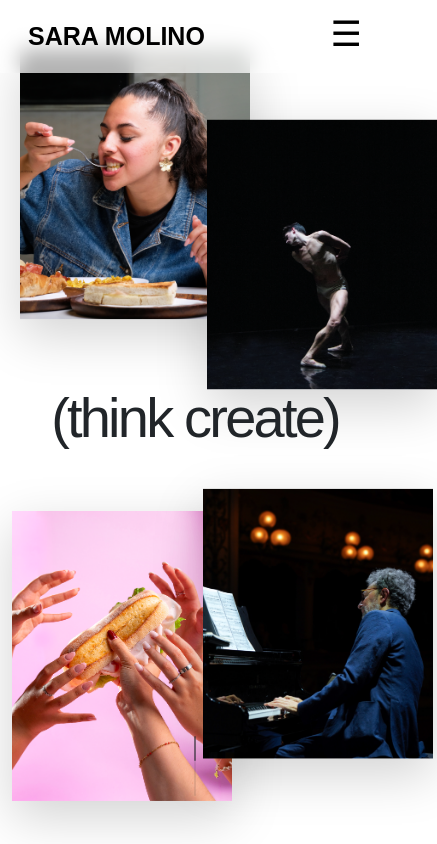
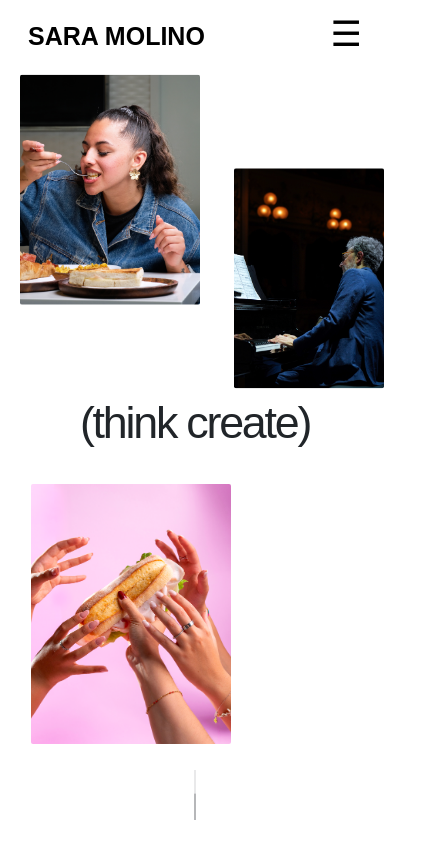
Before and after one commit to alessiodalberto002/portfolio-saretta, a React (Vite) app: page / in a window 390 px wide. Shown: the top 844 px of the page, 437 px wide, since content can reach past the window. Built offline with nearby package versions, Linux system fonts and the light colour scheme; a web font is replaced by a local one.

Commit message:
modifica hero per mobile

```diff
--- a/src/components/Hero/Hero.jsx
+++ b/src/components/Hero/Hero.jsx
@@ -14,7 +14,6 @@ const Hero = () => {
     const text = "(think create)";
     const [isMobile, setIsMobile] = useState(false);
 
-    // Gestione responsive per lo switch delle coordinate
     useEffect(() => {
         const checkMobile = () => setIsMobile(window.innerWidth < 992);
         checkMobile();
@@ -23,77 +22,63 @@ const Hero = () => {
     }, []);
 
     const boxes = [
-        // 1. ALTO SINISTRA (Visibile ovunque)
+        // 1. ALTO SINISTRA - Presente in entrambi, ma ridimensionato per mobile
         {
             id: 1, img: copScalo, isMobile: true,
             d: { w: '280px', h: '380px', top: '5%', left: '7%' },
-            m: { w: '230px', h: '270px', top: '8%', left: '5%' },
+            m: { w: '180px', h: '230px', top: '10%', left: '5%' },
             delay: 0.2, dur: 4
         },
-        // 2. ALTO DESTRA (Visibile ovunque)
+        // 2. CENTRO DESTRA - Solo desktop (per evitare sovrapposizioni su mobile)
         {
-            id: 2, img: copAmami, isMobile: true,
+            id: 2, img: copAmami, isMobile: false,
             d: { w: '240px', h: '320px', top: '8%', left: '72%' },
-            m: { w: '230px', h: '270px', top: '15%', left: '53%' },
             delay: 0.5, dur: 5
         },
-        // 3. BASSO SINISTRA (Visibile ovunque)
+        // 3. BASSO SINISTRA - Presente in entrambi
         {
             id: 3, img: imgScalo3, isMobile: true,
             d: { w: '320px', h: '420px', top: '52%', left: '4%' },
-            m: { w: '220px', h: '290px', top: '62%', left: '3%' },
+            m: { w: '200px', h: '260px', top: '58%', left: '8%' },
             delay: 0.8, dur: 4.5
         },
-        // 4. BASSO DESTRA (Visibile ovunque)
+        // 4. ALTO DESTRA - Usato come 3° immagine mobile per bilanciare l'id:1
         {
             id: 4, img: imgAmami1, isMobile: true,
             d: { w: '280px', h: '360px', top: '58%', left: '60%' },
-            m: { w: '230px', h: '270px', top: '58%', left: '52%' },
+            m: { w: '150px', h: '220px', top: '20%', left: '60%' },
             delay: 1.1, dur: 6
         },
-        // SOLO DESKTOP
-        {
-            id: 5, img: imgAmami2, isMobile: false,
-            d: { w: '400px', h: '250px', top: '10%', left: '33%' },
-            delay: 1.4, dur: 5.5
-        },
-        {
-            id: 7, img: img7p1, isMobile: false,
-            d: { w: '220px', h: '300px', top: '50%', left: '82%' },
-            delay: 1.7, dur: 4.8
-        },
-        {
-            id: 6, img: img7p2, isMobile: false,
-            d: { w: '240px', h: '320px', top: '68%', left: '28%' },
-            delay: 0.4, dur: 4.2
-        },
+        // ALTRI SOLO DESKTOP
+        { id: 5, img: imgAmami2, isMobile: false, d: { w: '400px', h: '250px', top: '10%', left: '33%' }, delay: 1.4, dur: 5.5 },
+        { id: 7, img: img7p1, isMobile: false, d: { w: '220px', h: '300px', top: '50%', left: '82%' }, delay: 1.7, dur: 4.8 },
+        { id: 6, img: img7p2, isMobile: false, d: { w: '240px', h: '320px', top: '68%', left: '28%' }, delay: 0.4, dur: 4.2 },
     ];
 
     return (
-        <section className="vw-100 vh-100 d-flex align-items-center justify-content-center position-relative">
+        <section className="vw-100 vh-100 bg-white d-flex align-items-center justify-content-center position-relative">
 
             {boxes.map((box) => (
                 <motion.div
                     key={box.id}
-                    initial={{ opacity: 0, scale: 0.95, y: 30 }}
+                    initial={{ opacity: 0, scale: 0.9 }}
                     animate={{
                         opacity: 1,
                         scale: 1,
-                        y: [0, -20, 0],
+                        y: isMobile ? [0, -10, 0] : [0, -20, 0], // Movimento ridotto su mobile per non disturbare lo scroll
                     }}
                     transition={{
-                        opacity: { delay: box.delay, duration: 1.5 },
+                        opacity: { delay: box.delay, duration: 1 },
                         y: { duration: box.dur, repeat: Infinity, ease: "easeInOut", delay: box.delay }
                     }}
-                    // Nasconde i box non-mobile usando le classi Bootstrap
-                    className={`position-absolute shadow-lg ${!box.isMobile ? 'd-none d-lg-block' : 'd-block'}`}
+                    className={`position-absolute ${!box.isMobile ? 'd-none d-lg-block' : 'd-block'}`}
                     style={{
                         zIndex: 1,
                         overflow: 'hidden',
-                        // Switch dinamico delle dimensioni/posizione
-                        width: isMobile && box.isMobile ? box.m.w : box.d.w,
-                        height: isMobile && box.isMobile ? box.m.h : box.d.h,
-                        top: isMobile && box.isMobile ? box.m.top : box.d.top,
+                        borderRadius: '2px',
+                        width: isMobile && box.m ? box.m.w : box.d.w,
+                        height: isMobile && box.m ? box.m.h : box.d.h,
+                        top: isMobile && box.m ? box.m.top : box.d.top,
                         left: isMobile && box.isMobile ? box.m.left : box.d.left,
                     }}
                 >
@@ -105,18 +90,23 @@ const Hero = () => {
                 </motion.div>
             ))}
 
-            <div className="container text-center position-relative" style={{ zIndex: 2 }}>
+            {/* TESTO CENTRALE */}
+            <div className="container-fluid text-center position-relative" style={{ zIndex: 10 }}>
                 <motion.h1
                     initial="hidden"
                     animate="visible"
-                    className="display-1 fw-light text-dark tracking-tight"
-                    style={{ letterSpacing: '-0.05em', fontSize: isMobile ? '3.5rem' : 'calc(2.5rem + 4vw)' }}
+                    className="fw-light text-dark tracking-tight m-0"
+                    style={{
+                        letterSpacing: '-0.05em',
+                        fontSize: isMobile ? '2.8rem' : 'calc(2rem + 5vw)',
+                        lineHeight: 1
+                    }}
                 >
                     {text.split("").map((char, index) => (
                         <motion.span
                             key={index}
-                            variants={{ hidden: { opacity: 0, y: 10 }, visible: { opacity: 1, y: 0 } }}
-                            transition={{ delay: index * 0.08 }}
+                            variants={{ hidden: { opacity: 0, y: 15 }, visible: { opacity: 1, y: 0 } }}
+                            transition={{ delay: index * 0.05 + 0.5, duration: 0.8, ease: "circOut" }}
                             className="d-inline-block"
                             style={{ whiteSpace: char === " " ? "pre" : "normal" }}
                         >
@@ -126,20 +116,26 @@ const Hero = () => {
                 </motion.h1>
             </div>
 
-            {/* Scroll Indicator */}
-            <div className="position-absolute bottom-0 start-50 translate-middle-x mb-5" style={{ zIndex: 3 }}>
+            {/* SCROLL INDICATOR - Rinforzato per visibilità mobile */}
+            <motion.div
+                initial={{ opacity: 0 }}
+                animate={{ opacity: 1 }}
+                transition={{ delay: 2.5 }}
+                className="position-absolute bottom-0 start-50 translate-middle-x mb-4"
+                style={{ zIndex: 20 }}
+            >
                 <div className="d-flex flex-column align-items-center">
-                    <div className="bg-dark" style={{ width: '2px', height: '60px', opacity: 0.1, borderRadius: '20px' }} />
-                    <div className="position-absolute top-0 start-50 translate-middle-x w-100" style={{ height: '60px', overflow: 'hidden' }}>
+                    <div className="bg-dark" style={{ width: '1px', height: '50px', opacity: 0.2 }} />
+                    <div className="position-absolute top-0 w-100" style={{ height: '50px', overflow: 'hidden' }}>
                         <motion.div
-                            animate={{ y: ['-100%', '100%'], height: ['20%', '60%', '20%'], opacity: [0, 1, 0] }}
-                            transition={{ repeat: Infinity, duration: 2.2, ease: [0.65, 0, 0.35, 1], repeatDelay: 0.8 }}
-                            className="bg-dark position-absolute start-50 translate-middle-x"
-                            style={{ width: '2px', borderRadius: '20px' }}
+                            animate={{ y: [-50, 50] }}
+                            transition={{ repeat: Infinity, duration: 1.8, ease: "easeInOut" }}
+                            className="bg-dark mx-auto"
+                            style={{ width: '1px', height: '100%' }}
                         />
                     </div>
                 </div>
-            </div>
+            </motion.div>
         </section>
     );
 };
```
